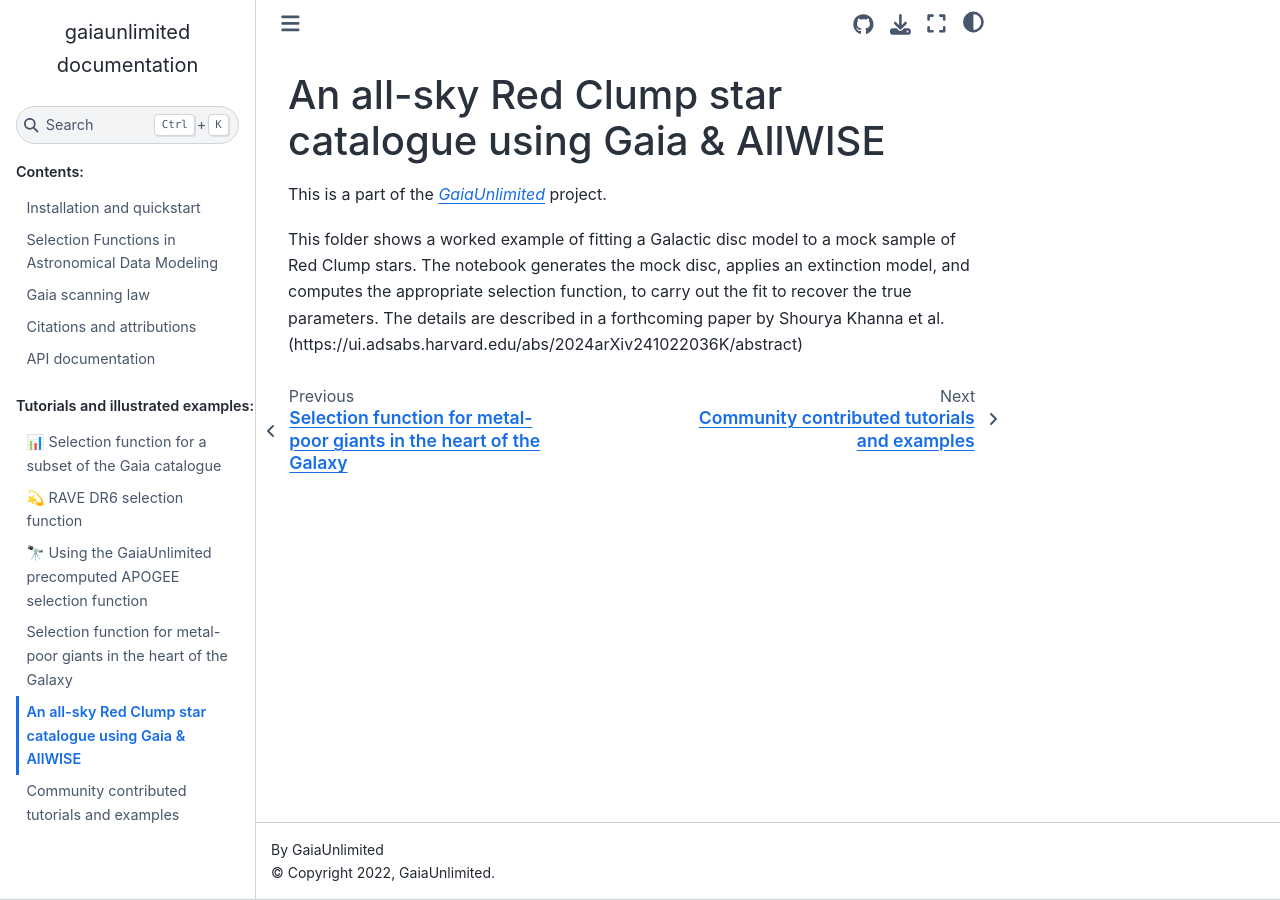
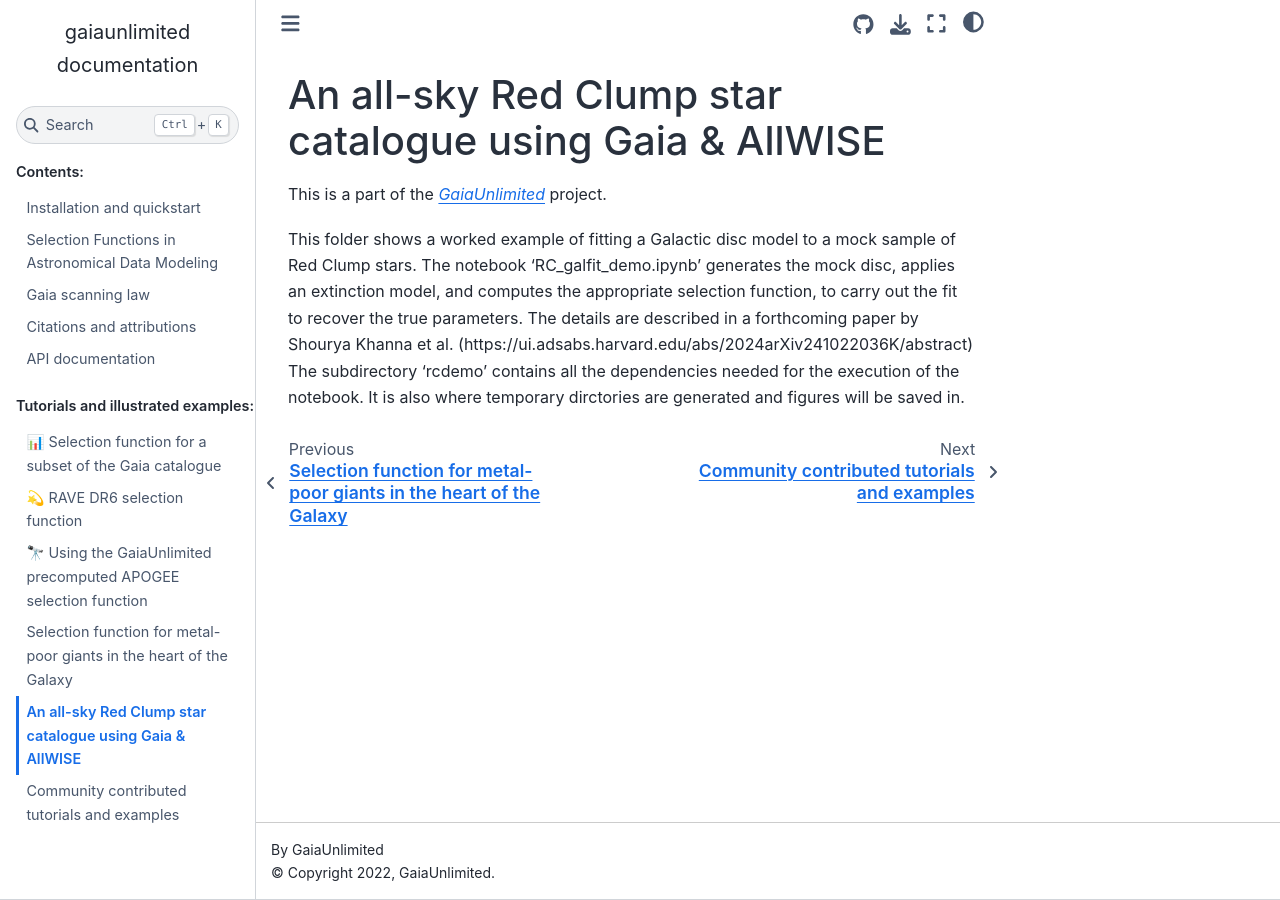
Before and after one commit to gaia-unlimited/gaiaunlimited, a Sphinx documentation site: the page built from docs/notebooks/RedClumpGaiaAllWISE/README.md, in a window 1280 px wide. Built offline with Sphinx 7.4.7 and the Sphinx Book theme 1.1.4, drawn with Linux system fonts in a browser that asks for light colours; pages that are not in the unit, such as notebooks, are missing from menus.

Commit message:
Update README.md

```diff
--- a/docs/notebooks/RedClumpGaiaAllWISE/README.md
+++ b/docs/notebooks/RedClumpGaiaAllWISE/README.md
@@ -2,4 +2,5 @@
 
 This is a part of the [_GaiaUnlimited_](https://github.com/gaia-unlimited) project.
 
-This folder shows a worked example of fitting a Galactic disc model to a mock sample of Red Clump stars. The notebook generates the mock disc, applies an extinction model, and computes the appropriate selection function, to carry out the fit to recover the true parameters. The details are described in a forthcoming paper by Shourya Khanna et al. (https://ui.adsabs.harvard.edu/abs/2024arXiv241022036K/abstract)
+This folder shows a worked example of fitting a Galactic disc model to a mock sample of Red Clump stars. The notebook 'RC_galfit_demo.ipynb' generates the mock disc, applies an extinction model, and computes the appropriate selection function, to carry out the fit to recover the true parameters. The details are described in a forthcoming paper by Shourya Khanna et al. (https://ui.adsabs.harvard.edu/abs/2024arXiv241022036K/abstract)
+The subdirectory 'rcdemo' contains all the dependencies needed for the execution of the notebook. It is also where temporary dirctories are generated and figures will be saved in.
```
